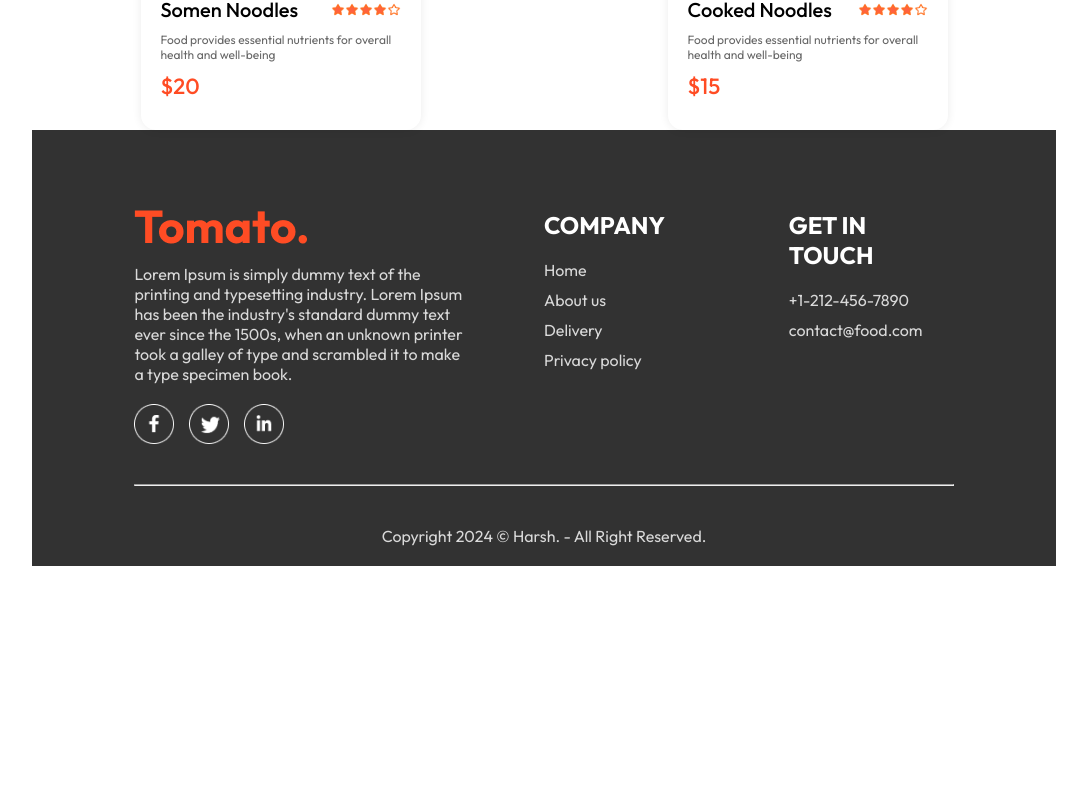
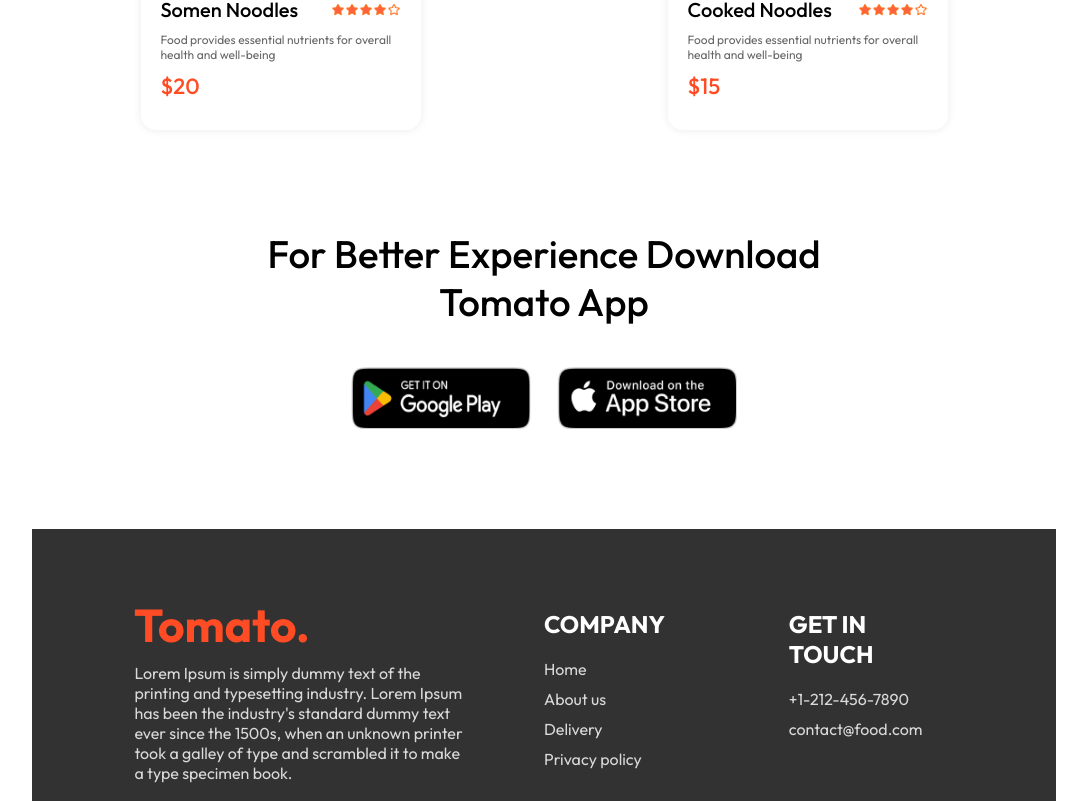
Before and after one commit to harsh-singh10/Food-del, a React (Vite) app: page / in a window 1280 px wide. Shown: the part 5457-6258 px from the top of the page, without its empty margins (96-1183 px from the left). Before the commit the page ends 6023 px from the top, so only its background shows below. Built offline with nearby package versions, Linux system fonts and the light colour scheme.

Commit message:
made a appDownload component

```diff
--- /dev/null
+++ b/src/components/AppDownload/AppDownload.css
@@ -0,0 +1,21 @@
+.app-download {
+    margin: 100px auto;
+    font-size: max(3vw, 20px);
+    text-align: center;
+    font-weight: 500;
+}
+.app-download-platforms{
+    display: flex;
+    justify-content: center;
+    gap: max(2vw,10px);
+    margin-top: 40px;
+}
+.app-download-platforms img{
+   width:max(30vw,120px);
+   max-width: 180px;
+   transition: 0.5s;
+   cursor: pointer;
+}
+.app-download-platforms img:hover{
+    transform: scale(1.05);
+ }
--- /dev/null
+++ b/src/components/AppDownload/AppDownload.jsx
@@ -0,0 +1,17 @@
+import React from 'react'
+import './AppDownload.css'
+import { assets } from '../../assets/assets'
+
+const AppDownload = () => {
+    return (
+        <div className='app-download' id='app-download'>
+            <p>For Better Experience Download <br />Tomato App</p>
+            <div className="app-download-platforms">
+                <img src={assets.play_store} alt="" />
+                <img src={assets.app_store} alt="" />
+            </div>
+        </div>
+    )
+}
+
+export default AppDownload
--- a/src/components/Footer/Footer.css
+++ b/src/components/Footer/Footer.css
@@ -1,4 +1,5 @@
 .footer{
+    margin-top: 30px;
     color: #D9D9D9;
     background-color: #323232;
     display: flex;
@@ -7,6 +8,7 @@
     gap: 20px;
     padding: 20px 8vw;
     padding-top: 80px;
+
 }
 .footer-content{
     width: 100%;
--- a/src/pages/Home/Home.jsx
+++ b/src/pages/Home/Home.jsx
@@ -3,6 +3,7 @@
 import Header from '../../components/Header/Header'
 import ExploreMenu from '../../components/ExploreMenu/ExploreMenu'
 import FoodDisplay from '../../components/FoodDisplay/FoodDisplay'
+import AppDownload from '../../components/AppDownload/AppDownload'
 
 
 
@@ -16,6 +17,7 @@
       <Header />
       <ExploreMenu category={category} setCategory={setCategory} />
       <FoodDisplay category={category} />
+      <AppDownload />
     </div>
   )
 }
```
